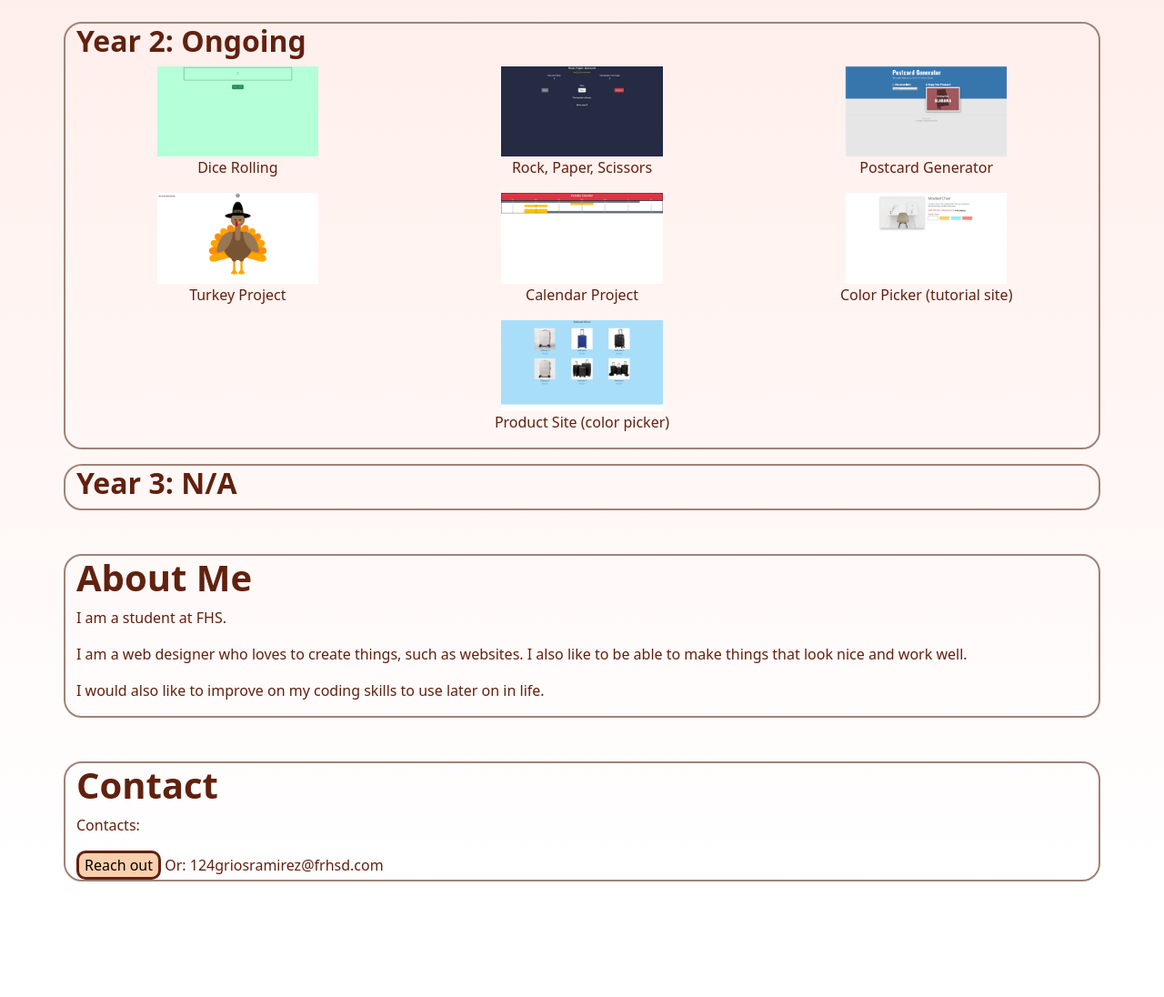
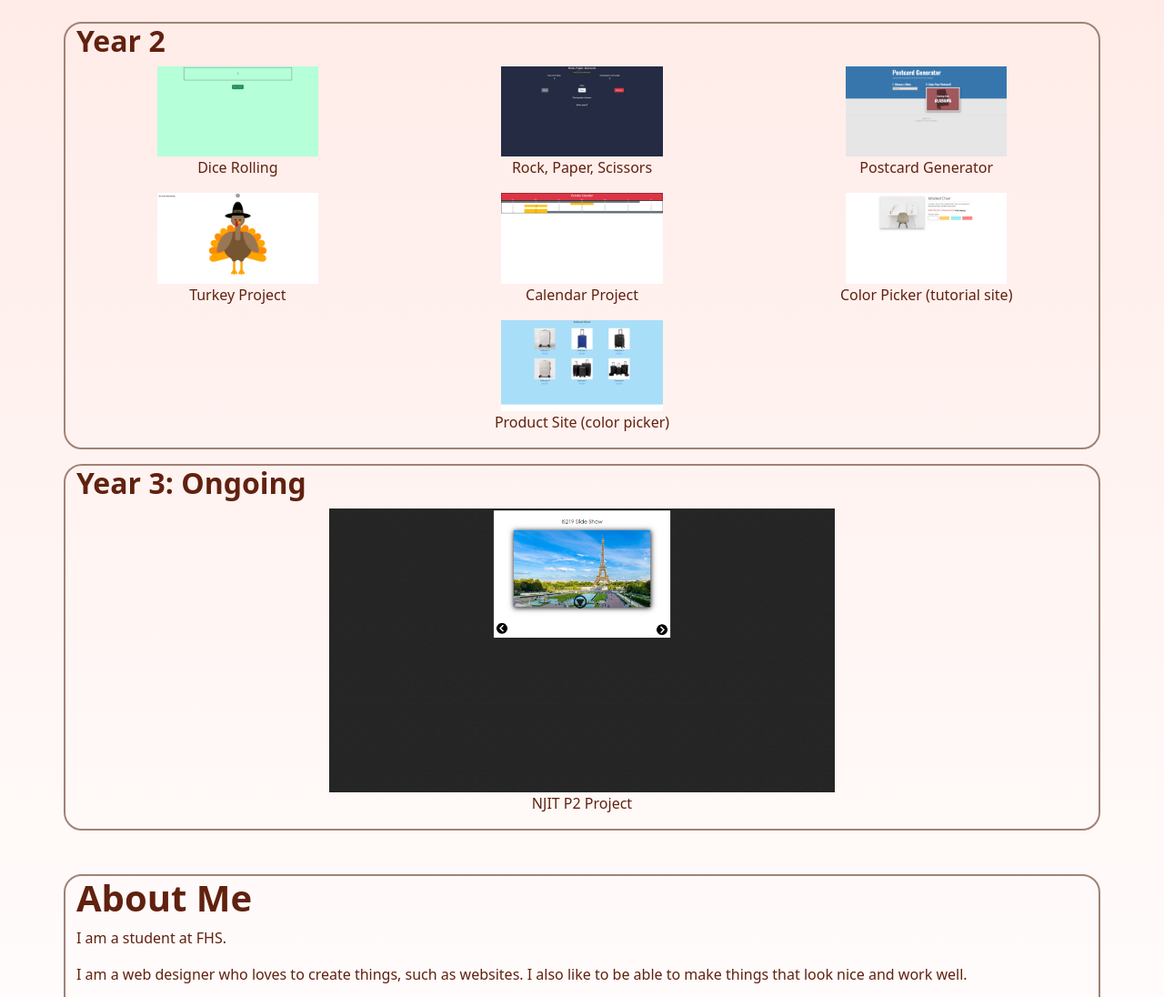
Before and after one commit to Giorios/portfolio2, a plain HTML site: page index.html in a window 1280 px wide. Shown: the part 1521-2617 px from the top of the page at 91% size. Before the commit the page ends 2538 px from the top, so only its background shows below. Drawn offline with nearby package versions, Linux system fonts and the light colour scheme.

Commit message:
added new project

```diff
--- a/index.html
+++ b/index.html
@@ -80,7 +80,7 @@
       <div id="one" class="container my-4">
         <div class="row">
           <div class="col">
-            <h2><strong>Best of Year 1:</strong></h2>
+            <h2><strong>Year 1:</strong></h2>
           </div>
         </div>
         <div class="row text-center">
@@ -128,7 +128,7 @@
       <div id="two" class="container my-3">
         <div class="row">
           <div class="col">
-            <h2><strong>Year 2: Ongoing</strong></h2>
+            <h2><strong>Year 2</strong></h2>
           </div>
         </div>
         <div class="row text-center">
@@ -186,11 +186,19 @@
       <div id="three" class="container my-3">
         <div class="row">
           <div class="col">
-            <h2><strong>Year 3: N/A</strong></h2>
+            <h2><strong>Year 3: Ongoing</strong></h2>
           </div>
         </div>
+        <div class="row text-center">
+          <div class="col" data-aos="fade-up" data-aos-delay="200">
+            <a href="https://giorios.github.io/Rios-P2/"><img src="img/njit.PNG" width="50%" /></a>
+            <div data-aos="fade-up" data-aos-delay="200">
+            <p>NJIT P2 Project</p>
+            </div>
+          </div>
       </div>
 
+      </div>
 
       <div class="container my-5">
         <div class="row">
```
Also changed, not shown: img/njit.png (added).
